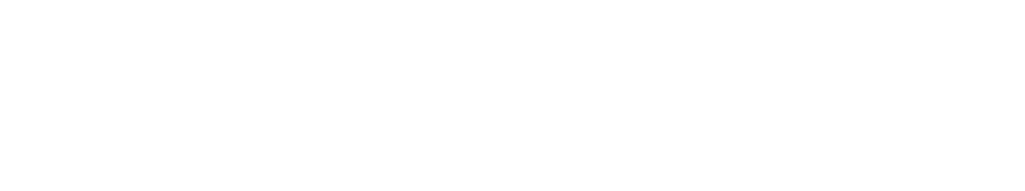
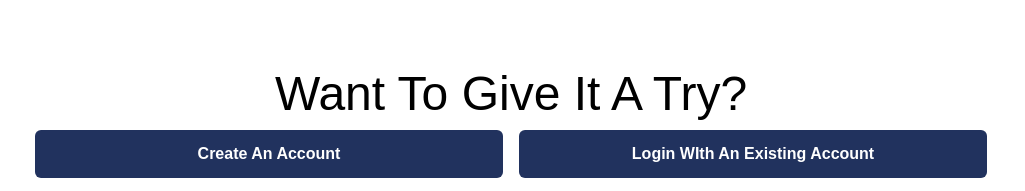
Before and after one commit to Mr-M1M3/clipper, a Svelte app: page / in a window 1280 px wide. Shown: the part 2254-2445 px from the top of the page, without its empty margins (129-1154 px from the left). Before the commit the page ends 2284 px from the top, so only its background shows below. Built offline with nearby package versions, Linux system fonts and the light colour scheme; the HTML template or start-up script is replaced by a standard one.

Commit message:
added wannatry section

```diff
--- a/frontend/src/App.svelte
+++ b/frontend/src/App.svelte
@@ -9,6 +9,7 @@
 import Header from './components/Header.svelte';
 import Content from './components/Content.svelte';
 import Features from './components/Features.svelte';
+import WannaTry from './components/WannaTry.svelte';
 </script>
 <main class="min-h-screen">
     <Nav {title}/>
@@ -17,4 +18,6 @@
     <Content/>
     <br>
     <Features/>
+    <br>
+    <WannaTry/>
 </main>
--- a/frontend/src/components/Features.svelte
+++ b/frontend/src/components/Features.svelte
@@ -24,4 +24,3 @@
         </li>
     </ul>
 </section>
-<style></style>
--- /dev/null
+++ b/frontend/src/components/WannaTry.svelte
@@ -0,0 +1,18 @@
+<script></script>
+<section class="px-5 my-4 max-w-5xl m-auto">
+    <h1 class="text-5xl text-center font-paytone mx-3 my-3">Want To Give It A Try?</h1>
+    <article class="buttons">
+        <button class="px-4 py-3  rounded-md bg-scheme-dark text-white font-bold font-andika">Create An Account</button>
+        <button class="px-4 py-3  rounded-md bg-scheme-dark text-white font-bold font-andika">Login WIth An Existing Account</button>
+    </article>
+</section>
+<style lang="scss">
+    section{
+        .buttons{
+            padding: 0 1rem;
+            display: grid;
+            gap: 1rem;
+            grid-template-columns: repeat(auto-fit, minmax(300px, 1fr));
+        }
+    }
+</style>
```
